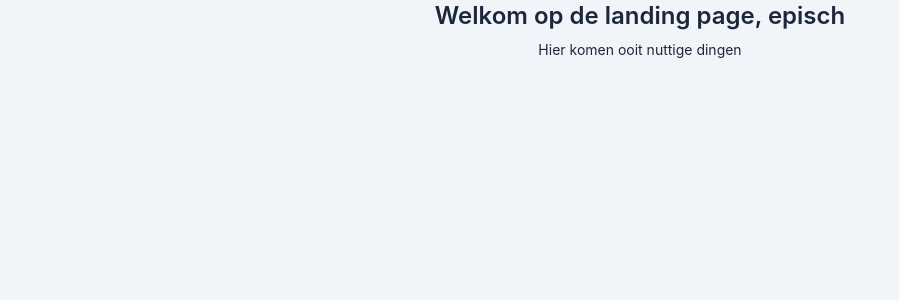
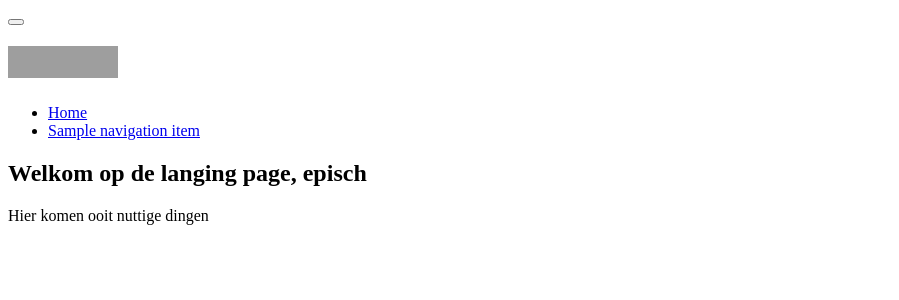
Before and after one commit to Encephala/accountancpy, a Django app: page / in a window 1280 px wide. Shown: the top 300 px of the page, without its empty margins (0-899 px from the left). Run offline with Django 4.2, Linux system fonts and the light colour scheme; some libraries are stand-ins or nearby versions; grey boxes are pictures that could not be loaded.

Commit message:
Initial exploration Tabler UI

```diff
--- a/app/app/views.py
+++ b/app/app/views.py
@@ -3,4 +3,5 @@
 
 # Create your views here.
 def my_404(request):
+    # TODO: Dit via template doen
     return HttpResponseNotFound("<center><h1>Page not found.</h1><a href='/' style='font-size: 24'>Back to home</a></center>")
--- a/app/landing/templates/landing/landing.html
+++ b/app/landing/templates/landing/landing.html
@@ -1,8 +1,11 @@
 {% extends "base.html" %}
 
+{% block page-title %} Welkom op de langing page, episch {% endblock page-title %}
+
 {% block content %}
-<div style="text-align:center">
-    <h1>Welkom op de landing page, episch</h1>
-    Hier komen ooit nuttige dingen
+<div class="row align-items-center">
+    <div class="col-6 mx-auto">
+        <div class="card card-body">Hier komen ooit nuttige dingen</div>
+    </div>
 </div>
 {% endblock content %}
--- a/app/src/app/base.html
+++ b/app/src/app/base.html
@@ -4,18 +4,82 @@
 <html lang="en">
 <head>
     <meta charset="utf-8">
+    <meta name="viewport" content="width=device-width, initial-scale=1">
+
     <title>{% block title %}Accountancpy{% endblock title %}</title>
     <link rel="icon" type="image/x-icon" href="https://openmoji.org/data/color/svg/1F4D2.svg"> <!-- TODO: link naar Tabler icon -->
 
-    <script src="{% static 'external/tabler-1.0.0-beta17.min.js' %}"></script>
-    <link rel="stylesheet" href="{% static 'external/tabler-1.0.0-beta17.min.css' %}">
+    <script src="https://unpkg.com/htmx.org@1.9.5"></script> <!-- HTMX -->
+    <script src="https://cdn.jsdelivr.net/npm/@tabler/core@1.0.0-beta17/dist/js/tabler.min.js"></script> <!-- Tabler JS -->
+    <link rel="stylesheet" href="https://cdn.jsdelivr.net/npm/@tabler/core@1.0.0-beta17/dist/css/tabler.min.css"> <!-- Tabler CSS -->
 </head>
 
 <body>
-
-{% block content %}
-    <h3 text-align="center">Generic template page for Accountancpy</h3>
-{% endblock content %}
+<div class="page">
+    <!-- Sidebar -->
+    <aside class="navbar navbar-vertical navbar-expand-sm navbar-dark">
+        <div class="container-fluid">
+        <button class="navbar-toggler" type="button">
+            <span class="navbar-toggler-icon"></span>
+        </button>
+        <h1 class="navbar-brand navbar-brand-autodark">
+            <a href="#">
+            <img src="https://preview.tabler.io/static/logo-white.svg" width="110" height="32" alt="Tabler" class="navbar-brand-image">
+            </a>
+        </h1>
+        <div class="collapse navbar-collapse" id="sidebar-menu">
+            <ul class="navbar-nav pt-lg-3">
+            <li class="nav-item">
+                <a class="nav-link" href="./">
+                <span class="nav-link-title">
+                    Home
+                </span>
+                </a>
+            </li>
+            <li class="nav-item">
+                <a class="nav-link" href="#">
+                <span class="nav-link-title">
+                    Sample navigation item
+                </span>
+                </a>
+            </ul>
+        </div>
+        </div>
+    </aside>
+    <div class="page-wrapper">
+        <div class="page-header d-print-none">
+        <div class="container-xl">
+            <div class="row g-2 align-items-center">
+            <div class="col">
+                <h2 class="page-title">
+                    {% block page-title %}
+                    Generic template page for Accountancpy
+                    {% endblock page-title %}
+                </h2>
+            </div>
+            </div>
+        </div>
+        </div>
+        <div class="page-body">
+        <div class="container-xl">
+            {% block content %}
+            <div class="row">
+                <div class="col-4">
+                    <div class="card card-body">
+                        hoi ik ben een kaart
+                    </div>
+                </div>
+                <div class="col-4">
+                    <a class="card card-body btn btn-cyan" href="/nonexistent">
+                        hoi ik ben een link
+                    </a>
+                </div>
+            </div>
+            {% endblock content %}
+        </div>
+        </div>
+    </div>
+    </div>
 
 </body>
 </html>
```
Also changed, not shown: Notes accountancpy/Design.md (+3 -2 lines), Notes accountancpy/Thoughts dump.md (+12 -0 lines), Notes accountancpy/.obsidian/workspace.json.
